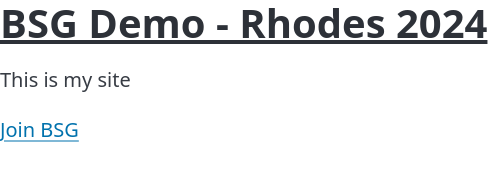
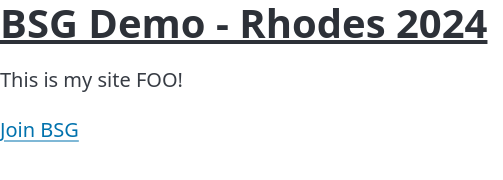
Before and after one commit to MarkDurrheim/BSG-Demo-2024-Rhodes-Experiment, a plain HTML site: page index.html in a window 1280 px wide. Shown: the full height of the page, 0-503 px from the left. Drawn offline with nearby package versions, Linux system fonts and the light colour scheme.

Commit message:
Quick test

```diff
--- a/index.html
+++ b/index.html
@@ -32,7 +32,7 @@
       <img src="images/BSG_logo.png" alt="BSG Logo" width="80rem">
     </div>
 
-    <p>This is my site</p>
+    <p>This is my site FOO!</p>
 
     <a href="https://bsg.co.za/careers/gdp/">Join BSG</a>
   </body>
```
